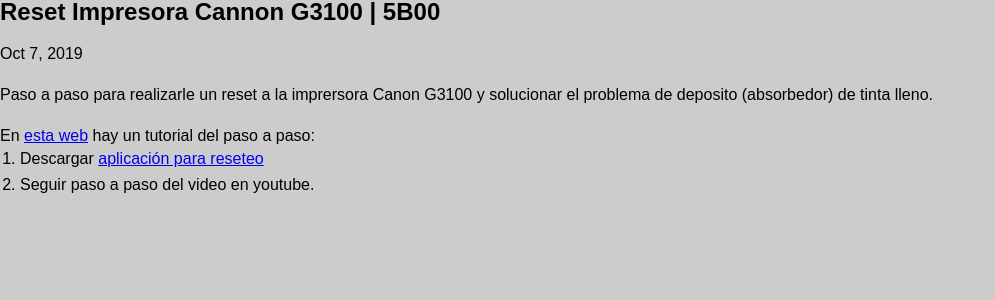
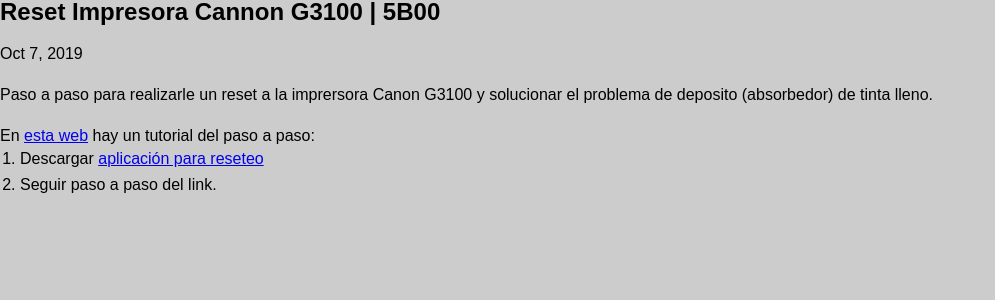
Before and after one commit to codigo8a/codigo8a.github.io, a Jekyll site: the page built from _posts/2019-10-07-reset-canon-g3100.md, in a window 1280 px wide. Shown: the top 300 px of the page, without its empty margins (0-995 px from the left). Built offline with Jekyll 4.4.1, drawn with Linux system fonts in a browser that asks for light colours; nearby versions of some CDN libraries.

Commit message:
cannon post updated

```diff
--- a/_posts/2019-10-07-reset-canon-g3100.md
+++ b/_posts/2019-10-07-reset-canon-g3100.md
@@ -6,12 +6,11 @@
 category: App
 tags: Error Impresora Windows
 tool: /assets/files/ServiceTool_1050.rar
-url: https://en.printkita.com/2020/09/download-canon-service-tool-v1050.html
 youtube: https://youtu.be/fp5xfIOVwR8
 ---
 Paso a paso para realizarle un reset a la imprersora Canon G3100 y solucionar el problema de deposito (absorbedor) de tinta lleno.
 
-En <a target="_blank" href="{{ page.url }}">esta web</a> hay un tutorial del paso a paso:
+En <a target="_blank" href="https://en.printkita.com/2020/09/download-canon-service-tool-v1050.html">esta web</a> hay un tutorial del paso a paso:
 
 1. <div id="cf-pdf-down">Descargar <a target="_blank" href="{{ page.tool }}">aplicación para reseteo</a></div>
-2. Seguir paso a paso del video en youtube.
+2. Seguir paso a paso del link.
```
